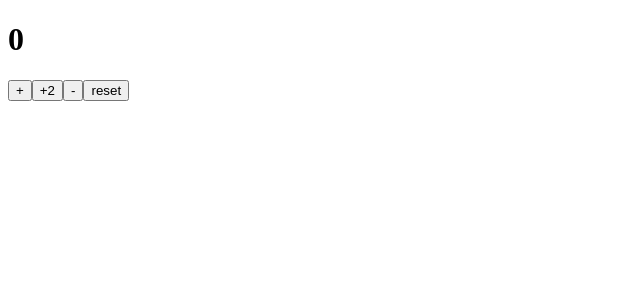
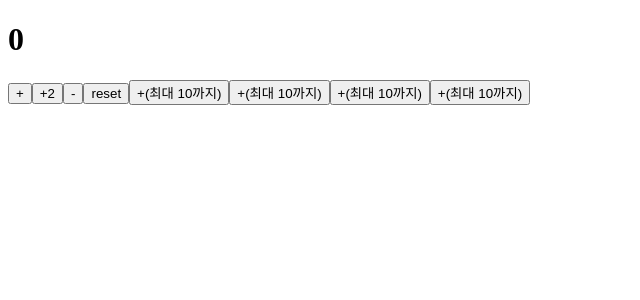
Before and after one commit to juio12/Progtamming_3416, a React (Vite) app: page / in a window 1280 px wide. Shown: the top 300 px of the page, without its empty margins (0-640 px from the left). Built offline with nearby package versions, Linux system fonts and the light colour scheme.

Commit message:
CounterApp + (최대10까지), 끝 🐖

```diff
--- a/src/CounterApp.jsx
+++ b/src/CounterApp.jsx
@@ -1,3 +1,4 @@
+// https://programming-3416.s2453.workers.dev/
 import { useState } from 'react'
 import reactLogo from './assets/react.svg'
 import viteLogo from './assets/vite.svg'
@@ -7,14 +8,24 @@
 function CounterApp() {
   // count : 상태 값, 이전 상태값; setCount() : 상태를 바꾸는 함수. 반드시 얘로 바꿔야함
   const [count, setCount] = useState(0)
+  function plusMax10(count) {
+    setCount((count) => {
+      if (count + 1 >= 10) return 10;
+      return count + 1
+    })
+  }
 
   return (
     <>
-    <h1>{count}</h1>
-    <button onClick={() => setCount((count) => count + 1)}>+</button>
-    <button onClick={() => setCount((count) => count + 2)}>+2</button>
-    <button onClick={() => setCount((count) => count - 1)}>-</button>
-    <button onClick={() => setCount(0)}>reset</button>
+      <h1>{count}</h1>
+      <button onClick={() => setCount((count) => count + 1)}>+</button>
+      <button onClick={() => setCount((count) => count + 2)}>+2</button>
+      <button onClick={() => setCount((count) => count - 1)}>-</button>
+      <button onClick={() => setCount(0)}>reset</button>
+      <button onClick={() => setCount((count) => count + 1 >= 10 ? 10 : count + 1)}>+(최대 10까지)</button>
+      <button onClick={() => setCount((count) => count + 1 < 10 ? count + 1 : 10)}>+(최대 10까지)</button>
+      <button onClick={() => setCount((count) => Math.min(count + 1, 10))}>+(최대 10까지)</button>
+      <button onClick={plusMax10}>+(최대 10까지)</button>
       {/* <button
         className="counter"
         onClick={() => setCount((count) => count + 1)}
```
Also changed, not shown: 1 other file (tests, documents, lock files or other folders).
